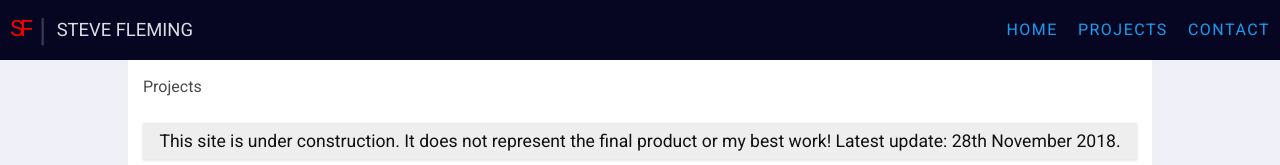
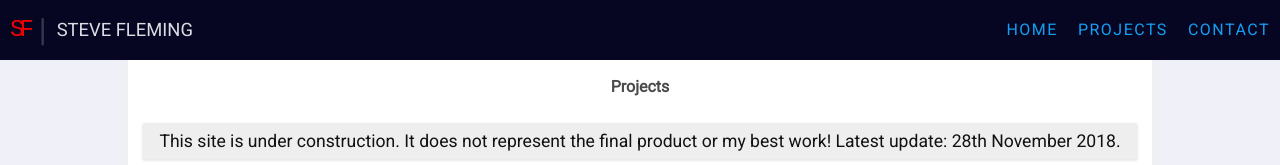
Before and after one commit to StephenFleming96/sf-portfolio, a React app: page /projects in a window 1280 px wide. Shown: the top 165 px of the page. Built offline with nearby package versions, Linux system fonts and the light colour scheme.

Commit message:
made projects page stateless

```diff
--- a/src/pages/projects.js
+++ b/src/pages/projects.js
@@ -1,11 +1,9 @@
-import React, {Component} from 'react';
+import React, { Component } from "react";
 
-class Projects extends Component {
-	render() {
-		return(
-			<h1>Projects</h1>
-		);
-	}
-}
+const Projects = () => (
+  <div>
+    <h2>Projects</h2>
+  </div>
+);
 
 export default Projects;
```
